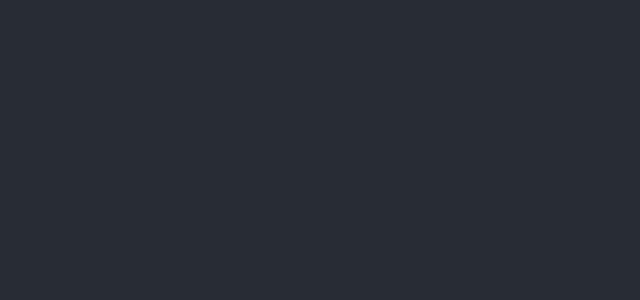
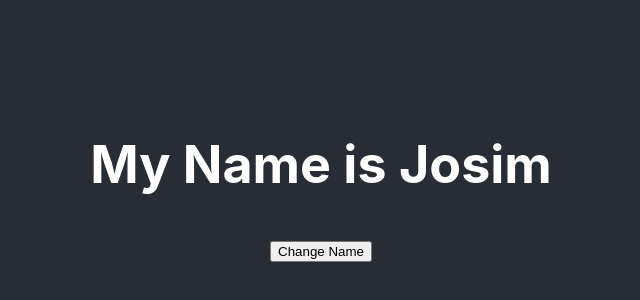
Before and after one commit to rashedulalam46/react-hooks, a React (Create React App) app: page / in a window 1280 px wide. Shown: the part 220-520 px from the top of the page, without its empty margins (319-959 px from the left). Built offline with nearby package versions, Linux system fonts and the light colour scheme.

Commit message:
use set page updated

```diff
--- a/src/App.js
+++ b/src/App.js
@@ -1,11 +1,12 @@
 import logo from './logo.svg';
 import './App.css';
+import UseState from './Pages/UseState';
 
 function App() {
   return (
     <div className="App">
       <header className="App-header">
-
+        <UseState />
       </header>
     </div>
   );
--- /dev/null
+++ b/src/Pages/UseState.jsx
@@ -0,0 +1,20 @@
+import React, {useState} from 'react';
+
+
+
+function UseState() {
+    const [Name, setName] = useState("Josim");
+
+    const changeName = () => {
+      setName("Karim");
+    };
+
+  return (
+    <div>
+      <h1>My Name is {Name}</h1>
+      <button onClick={changeName}>Change Name</button>
+    </div>
+  );
+}
+
+export default UseState;
```
Also changed, not shown: public/index.html (+0 -22 lines).
